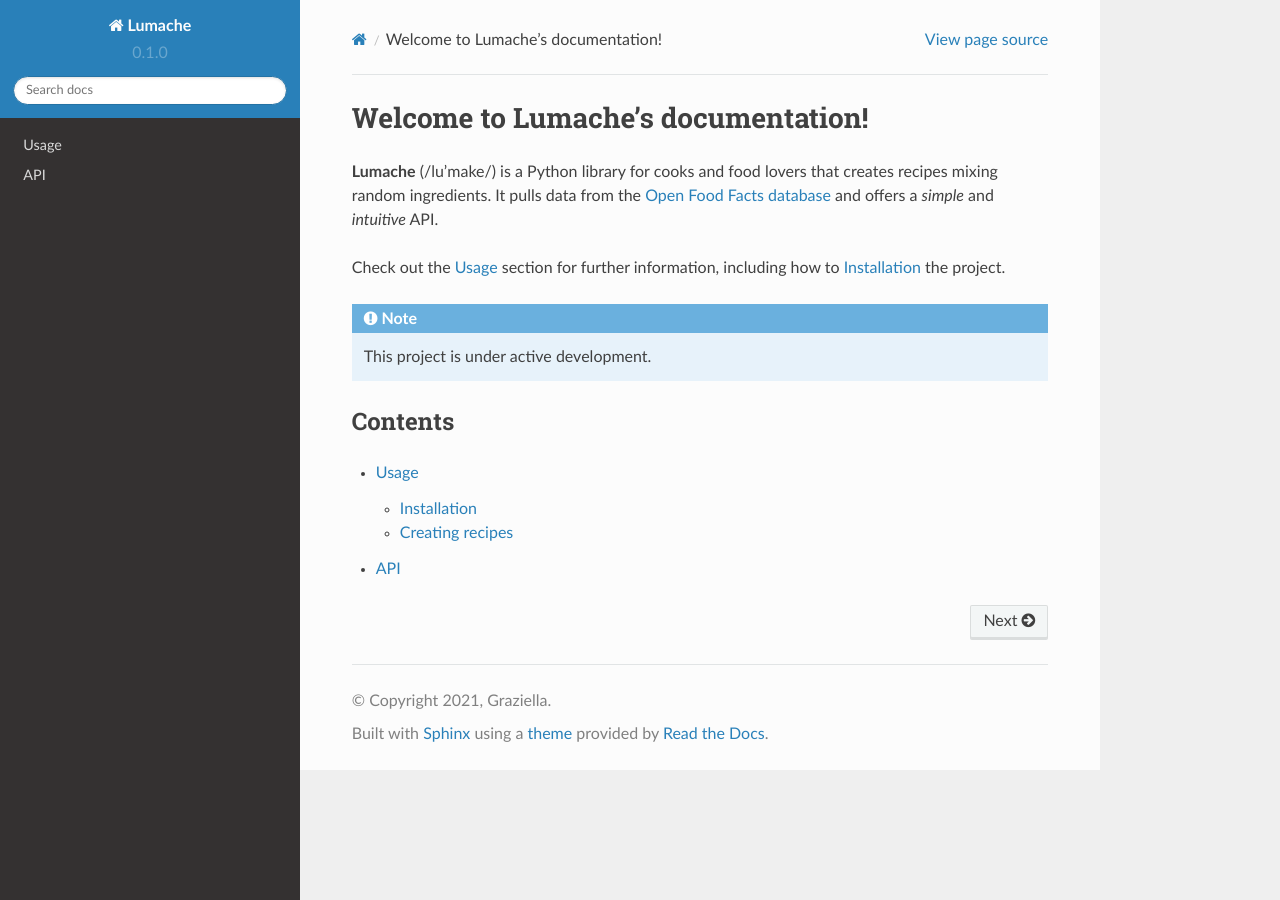
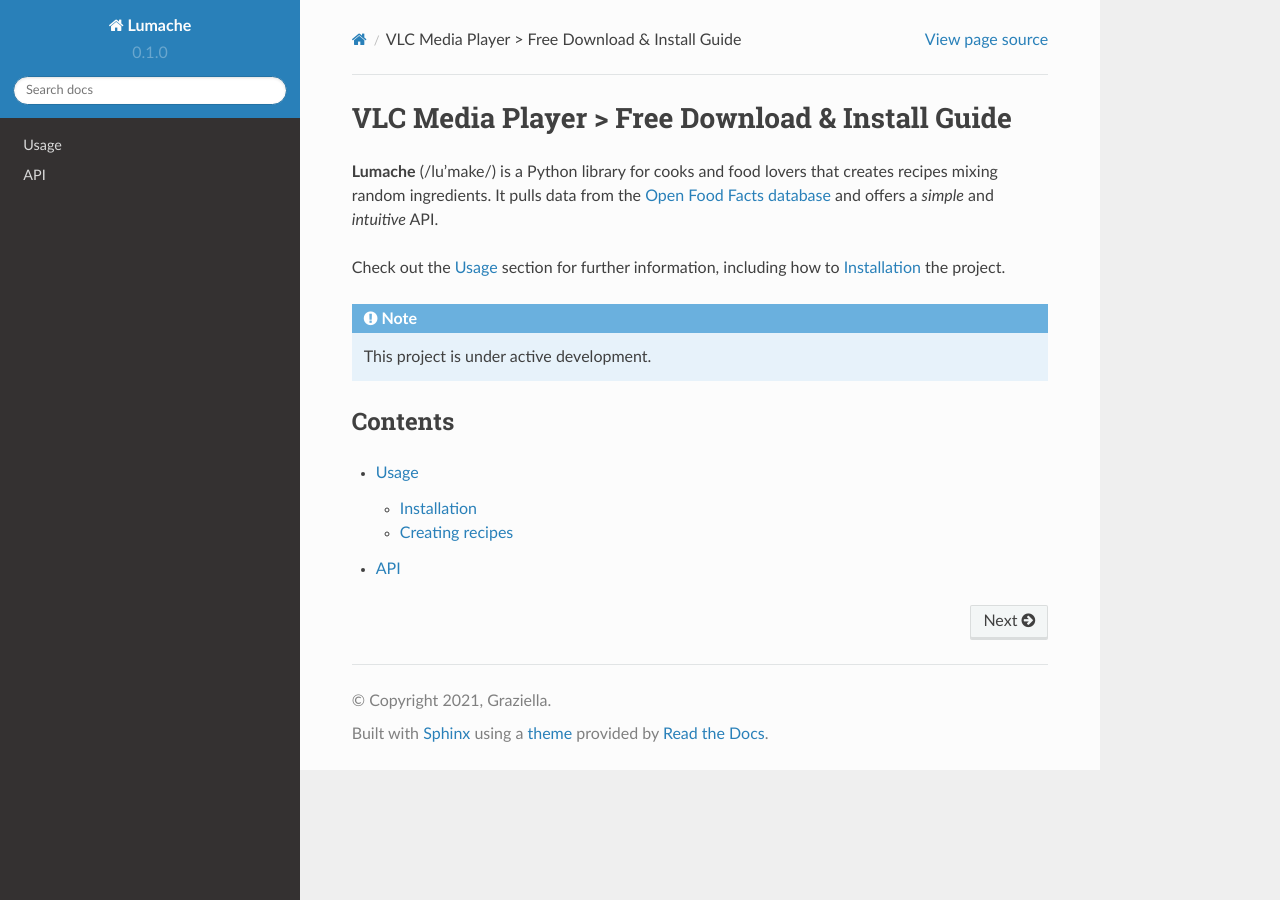
Before and after one commit to Herminial/vlc-media-player, a Sphinx documentation site: the page built from docs/source/index.rst, in a window 1280 px wide. Built offline with Sphinx 7.4.7 and the Read the Docs theme 2.0.0, drawn with Linux system fonts in a browser that asks for light colours.

Commit message:
index.rst

```diff
--- a/docs/source/index.rst
+++ b/docs/source/index.rst
@@ -1,4 +1,4 @@
-Welcome to Lumache's documentation!
+VLC Media Player > Free Download & Install Guide
 ===================================
 
 **Lumache** (/lu'make/) is a Python library for cooks and food lovers
```
